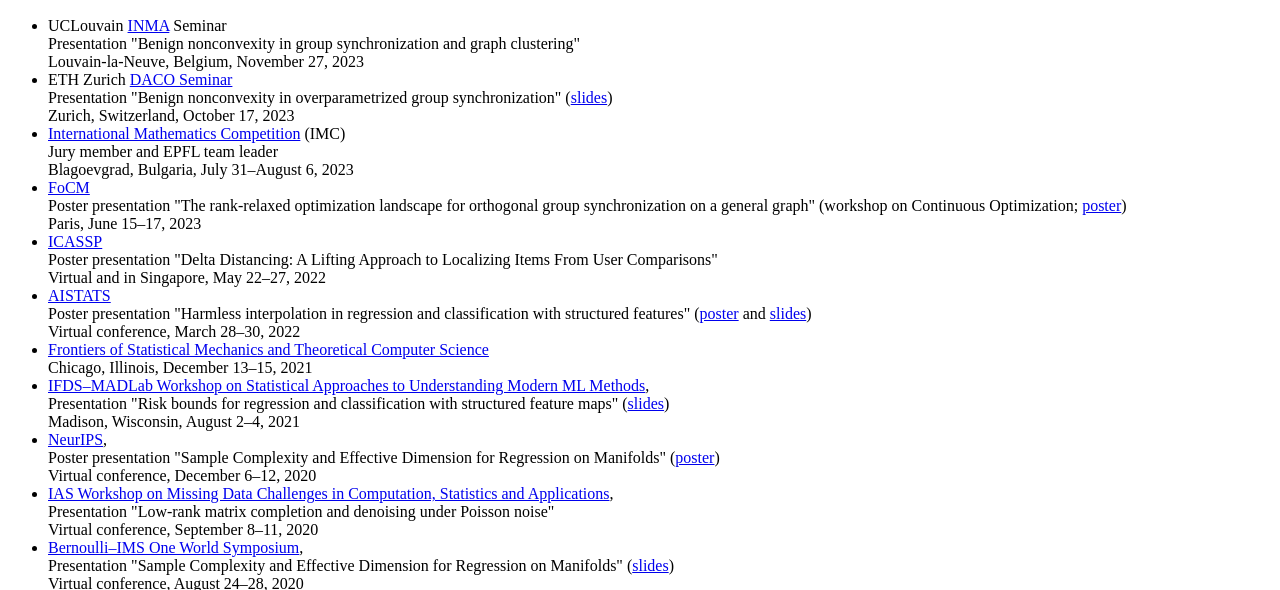
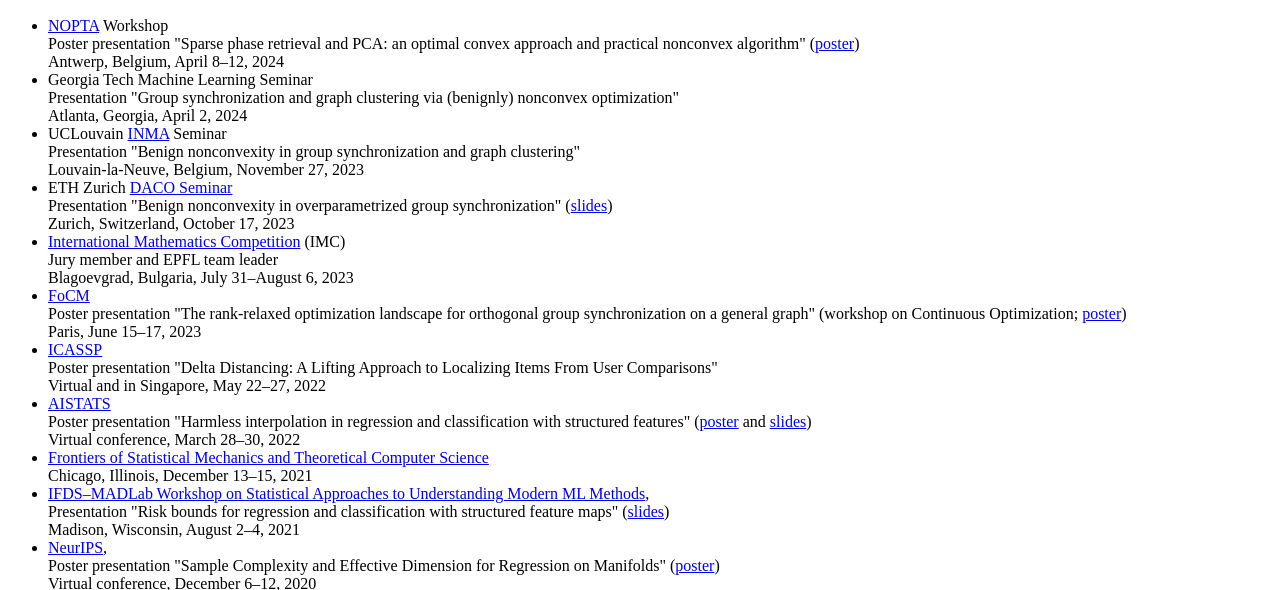
Before and after one commit to admcrae/admcrae.github.io, a plain HTML site: page travel/index.html in a window 1280 px wide. Shown: the part 181-771 px from the top of the page. Drawn offline with Linux system fonts and the light colour scheme.

Commit message:
Update again.

```diff
--- a/travel/index.html
+++ b/travel/index.html
@@ -19,6 +19,16 @@
       <section>
 <h2>Travel</h2>
 <ul>
+	<li>
+		<a href="https://sites.google.com/view/wnopta/home">NOPTA</a> Workshop
+		<br/>Poster presentation "Sparse phase retrieval and PCA: an optimal convex approach and practical nonconvex algorithm" (<a href="files/nopta2024_poster.pdf">poster</a>)
+		<br/>Antwerp, Belgium, April 8&ndash;12, 2024
+	</li>
+	<li>
+		Georgia Tech Machine Learning Seminar
+		<br/>Presentation "Group synchronization and graph clustering via (benignly) nonconvex optimization"
+		<br/>Atlanta, Georgia, April 2, 2024
+	</li>
 	<li>
 		UCLouvain <a href="https://uclouvain.be/en/research-institutes/icteam/inma">INMA</a> Seminar
 		<br/> Presentation "Benign nonconvexity in group synchronization and graph clustering"
```
Also changed, not shown: publications/index.html (+1 -1 lines).
